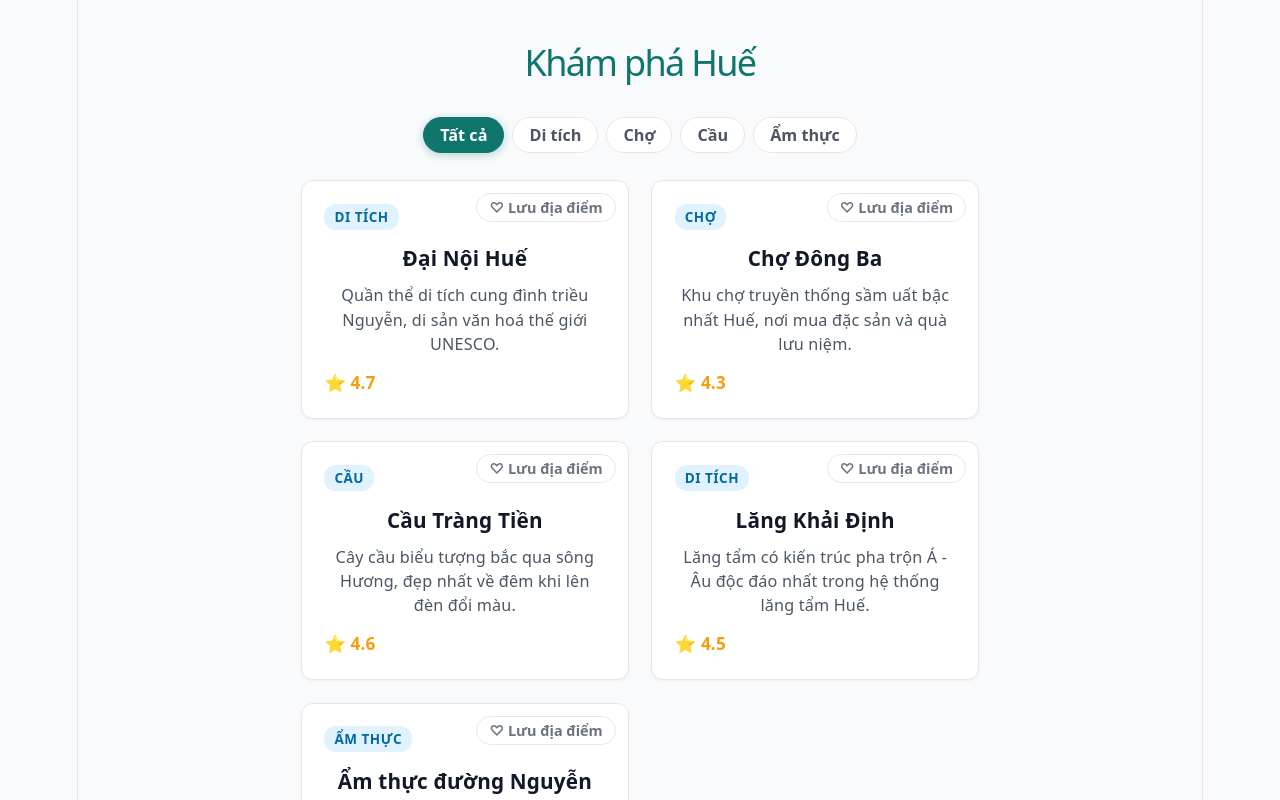
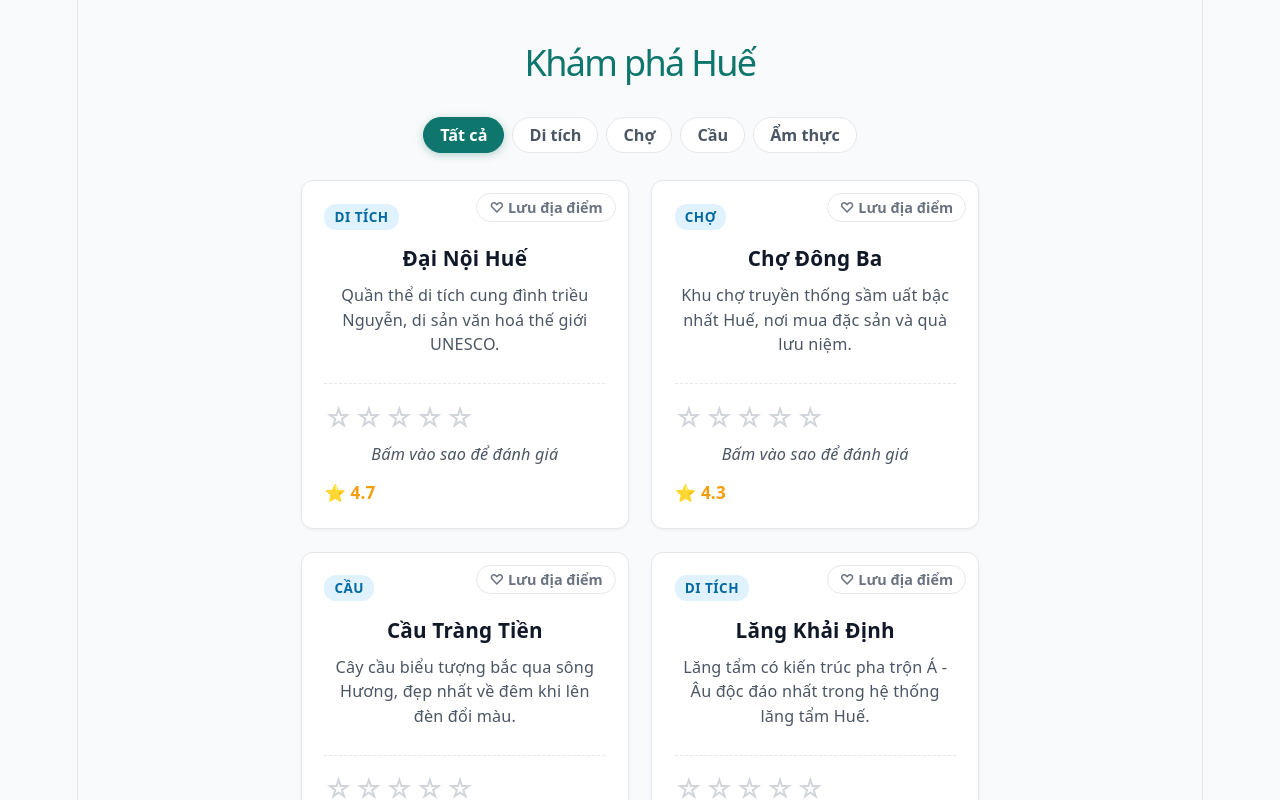
Before and after one commit to baophubaith123-blip/Phu-xuan-react, a React (Vite) app: page / in a window 1280 px wide. Shown: the top 800 px of the page. Built offline with nearby package versions, Linux system fonts and the light colour scheme.

Commit message:
Complete Lab 4 Session 5: Star rating with local state

```diff
--- a/src/App.css
+++ b/src/App.css
@@ -193,6 +193,46 @@ p {
 }
 
 /* ============================================================
+   Lab 4 Buổi 5 — Đánh giá bằng sao (StarRating)
+   ============================================================ */
+
+.star-rating {
+  margin-top: 0.75rem;
+  padding-top: 0.75rem;
+  border-top: 1px dashed #e5e7eb;
+}
+
+.star-rating__stars {
+  display: flex;
+  gap: 2px;
+  margin-bottom: 4px;
+}
+
+.star-rating .star {
+  font-size: 1.5rem;
+  color: #d1d5db;
+  cursor: pointer;
+  transition: color 0.15s ease, transform 0.15s ease;
+  user-select: none;
+}
+
+.star-rating .star:hover {
+  transform: scale(1.2);
+}
+
+/* Sao đã tô — vàng */
+.star-rating .star.is-filled {
+  color: #f59e0b;
+}
+
+.star-rating__label {
+  font-size: 0.8rem;
+  color: #6b7280;
+  margin: 0;
+  font-style: italic;
+}
+
+/* ============================================================
    Responsive cho mobile
    ============================================================ */
 @media (max-width: 640px) {
@@ -225,4 +265,8 @@ p {
     padding: 5px 12px;
     font-size: 0.8rem;
   }
+
+  .star-rating .star {
+    font-size: 1.25rem;
+  }
 }
--- a/src/components/AttractionCard.tsx
+++ b/src/components/AttractionCard.tsx
@@ -1,7 +1,8 @@
 // AttractionCard.tsx — Thẻ hiển thị một địa điểm tham quan
-// Buổi 5 · Lab 2 (Bonus): Lưu trạng thái yêu thích vào localStorage
+// Buổi 5 · Lab 4: Tích hợp StarRating
 
 import { useState, useEffect } from 'react';
+import StarRating from './StarRating';
 
 interface AttractionCardProps {
   id: number;
@@ -12,13 +13,12 @@ interface AttractionCardProps {
 }
 
 function AttractionCard({ id, name, category, description, rating }: AttractionCardProps) {
-  // Khởi tạo state từ localStorage nếu có (lazy initializer)
+  // Lab 2: State yêu thích (lưu vào localStorage)
   const [isFavorite, setIsFavorite] = useState<boolean>(() => {
     const saved = localStorage.getItem(`favorite-${id}`);
     return saved === 'true';
   });
 
-  // Mỗi khi isFavorite thay đổi → lưu vào localStorage
   useEffect(() => {
     localStorage.setItem(`favorite-${id}`, String(isFavorite));
   }, [isFavorite, id]);
@@ -29,6 +29,7 @@ function AttractionCard({ id, name, category, description, rating }: AttractionC
 
   return (
     <div className="attraction-card">
+      {/* Lab 2: Nút yêu thích */}
       <button
         className={`attraction-card__favorite ${isFavorite ? 'is-active' : ''}`}
         onClick={handleToggleFavorite}
@@ -39,6 +40,10 @@ function AttractionCard({ id, name, category, description, rating }: AttractionC
       <div className="attraction-card__badge">{category}</div>
       <h3>{name}</h3>
       <p>{description}</p>
+
+      {/* Lab 4: Đánh giá sao */}
+      <StarRating />
+
       <span className="attraction-card__rating">⭐ {rating}</span>
     </div>
   );
--- /dev/null
+++ b/src/components/StarRating.tsx
@@ -0,0 +1,36 @@
+// StarRating.tsx — Component đánh giá 5 sao
+
+import { useState } from 'react';
+
+function StarRating() {
+  // ✅ State cục bộ — mỗi StarRating có bản thể riêng
+  const [userRating, setUserRating] = useState(0);
+
+  // Mảng 1–5 để lặp render 5 ngôi sao
+  const stars = [1, 2, 3, 4, 5];
+
+  return (
+    <div className="star-rating">
+      <div className="star-rating__stars">
+        {stars.map((starValue) => (
+          <span
+            key={starValue}
+            className={`star ${starValue <= userRating ? 'is-filled' : ''}`}
+            onClick={() => setUserRating(starValue)}
+            title={`Đánh giá ${starValue} sao`}
+          >
+            {starValue <= userRating ? '★' : '☆'}
+          </span>
+        ))}
+      </div>
+
+      <p className="star-rating__label">
+        {userRating > 0
+          ? `Bạn đã đánh giá: ${userRating}/5 sao`
+          : 'Bấm vào sao để đánh giá'}
+      </p>
+    </div>
+  );
+}
+
+export default StarRating;
```
